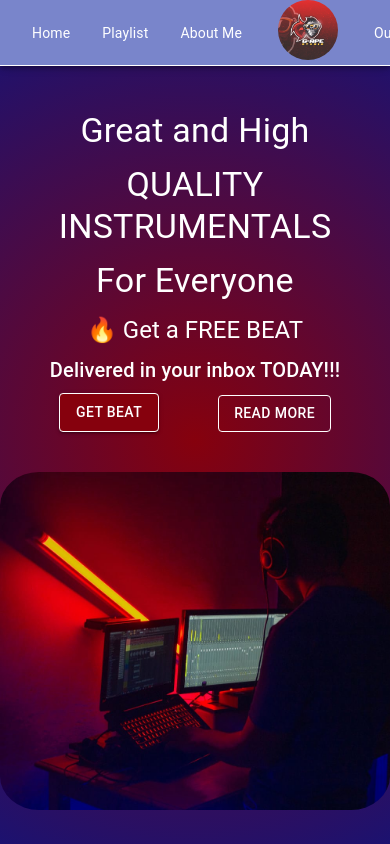
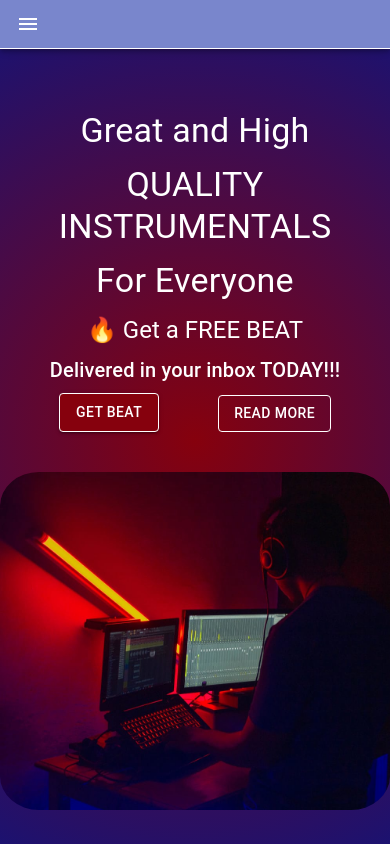
Before and after one commit to Gapestudio25/Music-producer-Landing-page, a React (Create React App) app: page / in a window 390 px wide. Shown: the top 844 px of the page. Built offline with nearby package versions, Linux system fonts and the light colour scheme.

Commit message:
Last refactors

```diff
--- a/src/App.js
+++ b/src/App.js
@@ -24,7 +24,6 @@ function App() {
   const classes = useStyles();
 
   return (
-    <React.Fragment>
     <div className={classes.body}>
       <Header/>
       <Main/>
@@ -40,7 +39,6 @@ function App() {
       <ContactUs/>
       <Footer/>
     </div>
-    </React.Fragment>
   );
 }
 
--- a/src/components/aboutMe/index.js
+++ b/src/components/aboutMe/index.js
@@ -9,8 +9,6 @@ import {
 
 const useStyles = makeStyles((theme) => ({
   aboutMe: {
-    // height: '100vh',
-    // background: '#0400EB',
     paddingBottom: theme.spacing(4),
     color: '#ffffff',
   },
@@ -28,7 +26,6 @@ const AboutMe = () => {
   const classes = useStyles();
 
   return (
-    <React.Fragment>
     <div id="aboutMe" className={classes.aboutMe}>
       <CssBaseline />
       <Container maxWidth="sm" component="main" className={classes.heroContent}>
@@ -57,7 +54,6 @@ const AboutMe = () => {
         </Grid>
       </Container>
     </div>
-    </React.Fragment>
   );
 };
 
--- a/src/components/contactUs/index.js
+++ b/src/components/contactUs/index.js
@@ -14,8 +14,6 @@ import {Phone, Email, LocationOn} from '@material-ui/icons';
 
 const useStyles = makeStyles((theme) => ({
   contactUs: {
-    // height: '100vh',
-    // background: '#FF0318',
     paddingBottom: theme.spacing(4),
     color: '#ffffff',
   },
@@ -80,7 +78,6 @@ const ContactUs = () => {
   const classes = useStyles();
 
   return (
-    <React.Fragment>
     <div id="contactUs" className={classes.contactUs}>
       <CssBaseline />
       <Container maxWidth="sm" component="main" className={classes.heroContent}>
@@ -163,7 +160,6 @@ const ContactUs = () => {
         </Grid>
       </Container>
     </div>
-    </React.Fragment>
   );
 };
 
--- a/src/components/footer/index.js
+++ b/src/components/footer/index.js
@@ -88,7 +88,6 @@ const Footer = () => {
   const classes = useStyles();
 
   return (
-    <React.Fragment>
     <Container maxWidth="xl" component="footer" className={classes.footer}>
       <Box>
         <Logo />
@@ -117,7 +116,6 @@ const Footer = () => {
         ))}
       </Grid>
     </Container>
-    </React.Fragment>
   );
 };
 
--- a/src/components/header/index.js
+++ b/src/components/header/index.js
@@ -1,9 +1,20 @@
-import React/*, {useState}*/ from 'react';
+import React, {useState} from 'react';
 import {
   Toolbar,
   Link,
   AppBar,
+  SwipeableDrawer,
+  List,
+  Hidden,
+  ListItem,
+  ListItemAvatar,
+  IconButton ,
+  ListItemText,
+  Avatar,
+  Divider,
 } from '@material-ui/core';
+import MenuIcon from '@material-ui/icons/Menu';
+import CloseIcon from '@material-ui/icons/Close';
 import {makeStyles} from '@material-ui/core/styles';
 import logo from '../../assets/logo.png';
 
@@ -26,11 +37,65 @@ const useStyles = makeStyles((theme) => ({
       borderRadius: '10px',
       textDecoration: 'none',
     },
+    [theme.breakpoints.down('sm')]: {
+      display: 'none',
+    },
   },
   logo: {
     borderRadius: '50%',
     width: '60px',
+    height: '60px',
     margin: '0 20px',
+    [theme.breakpoints.down('sm')]: {
+      display: 'none',
+    },
+  },
+  drawerLogo: {
+    width: theme.spacing(10),
+    height: theme.spacing(10),
+    marginLeft: 'auto',
+    marginRight: 'auto'
+  },
+  list: {
+    width: 250,
+  },
+  fullList: {
+    width: 'auto',
+  },
+  root: {
+    display: 'flex',
+  },
+  drawer: {
+    [theme.breakpoints.up('md')]: {
+      width: drawerWidth,
+      flexShrink: 0,
+    },
+  },
+  appBar: {
+    zIndex: theme.zIndex.drawer + 1,
+  },
+  menuButton: {
+    marginRight: theme.spacing(2),
+    [theme.breakpoints.up('md')]: {
+      display: 'none',
+    },
+  },
+  toolbar: theme.mixins.toolbar,
+  drawerPaper: {
+    width: drawerWidth,
+    background: '#7986cc',
+    color: '#ffffff',
+  },
+  content: {
+    flexGrow: 1,
+    padding: theme.spacing(3),
+  },
+  closeMenuButton: {
+    marginRight: 'auto',
+    marginLeft: 0,
+  },
+  divider: {
+    background: '#ffffff'
   },
 }));
 
@@ -65,21 +130,53 @@ const navigation = [
   }
 ];
 
+const ListItemLink = (props) => {
+  return <ListItem button component="a" {...props} />;
+}
+
+const drawerWidth = 240;
+
 const Header = () => {
   const classes = useStyles();
-  // const [open, setOpen] = useState(false);
+  const [mobileOpen, setMobileOpen] = useState(false);
 
-  // const handleDrawerOpen = () => {
-  //   setOpen(true);
-  // };
+  const handleDrawerToggle = () => {
+    setMobileOpen(!mobileOpen);
+  };
 
-  // const handleDrawerClose = () => {
-  //   setOpen(false);
-  // };
+  const drawer = (
+    <List>
+      <ListItemAvatar style={{marginBottom: '20px'}}>
+        <Avatar
+          src={logo}
+          alt="Logo"
+          className={classes.drawerLogo}
+        />
+      </ListItemAvatar>
+      <Divider className={classes.divider} />
+      {navigation.map((section, idx) => (
+        (section.title !== 'Logo') ?
+          <ListItemLink button key={idx} href={section.link}>
+            <ListItemText primary={section.title} />
+          </ListItemLink> :
+          null
+      ))}
+    </List>
+  );
 
   return (
-    <AppBar position="fixed">
+    <div className={classes.root}>
+      <AppBar position="fixed" className={classes.appBar}>
         <Toolbar component="nav" variant="dense" className={classes.toolbarSecondary}>
+          <IconButton
+            color="inherit"
+            aria-label="Open drawer"
+            edge="start"
+            onClick={handleDrawerToggle}
+            className={classes.menuButton}
+          >
+            <MenuIcon />
+          </IconButton>
           {navigation.map((section, idx) => (
             (section.title === 'Logo') ?
               <Link key={idx} href={section.link}>
@@ -98,6 +195,34 @@ const Header = () => {
           ))}
         </Toolbar>
       </AppBar>
+
+      <nav className={classes.drawer}>
+        <Hidden mdUp implementation="css">
+          <SwipeableDrawer
+            variant="temporary"
+            anchor="left"
+            open={mobileOpen}
+            onClose={handleDrawerToggle}
+            onOpen={handleDrawerToggle}
+            classes={{
+              paper: classes.drawerPaper,
+            }}
+            ModalProps={{
+              keepMounted: true,
+            }}
+          >
+            <IconButton
+              onClick={handleDrawerToggle}
+              className={classes.closeMenuButton}
+              color= 'inherit'
+            >
+              <CloseIcon/>
+            </IconButton>
+            {drawer}
+          </SwipeableDrawer>
+        </Hidden>
+      </nav>
+    </div>
   );
 };
 
--- a/src/components/main/index.js
+++ b/src/components/main/index.js
@@ -34,8 +34,6 @@ const useStyles = makeStyles((theme) => ({
       background: 'rgba(255, 255, 255, .3)',
     }
   },
-  // (Asphal) #0d050b, (Rojo) #ef0109, (Miliano Red) #a70510,
-  // (Navy Blue) #010075, (Red Devil) #86010d, (Silver Chalice) #a1a1a1,
 }));
 
 const Main = () => {
--- a/src/components/main/modal.js
+++ b/src/components/main/modal.js
@@ -69,41 +69,44 @@ const Modal = ({open, close}) => {
 
   const encode = (data) => {
     const formData = new FormData();
+
     Object.keys(data).forEach((k)=>{
-      formData.append(k,data[k])
+      formData.append(k,data[k]);
     });
-    return formData
-  }
+
+    return formData;
+  };
 
   const handleSubmit = e => {
-    const data = { "form-name": "contact", name, email }
+    const data = {'form-name': 'contact', name, email};
 
-    fetch("/", {
-      method: "POST",
-      // headers: { "Content-Type": 'multipart/form-data; boundary=random' },
-      body: encode(data)
+    fetch('/', {
+      method: 'POST',
+      body: encode(data),
     })
       .then(() => {
         handleCloseModal();
-        alert("Form Submission Successful!!");
+        alert('Form Submission Successful!!');
       })
       .catch(error => {
         handleCloseModal();
-        alert("Form Submission Failed!");
+        alert('Form Submission Failed!');
+        console.log(error);
       });
 
     e.preventDefault();
   };
 
   const handleChange = e => {
-    const {name, value} = e.target
+    const {name, value} = e.target;
+
     if (name === 'name'){
-      return setName(value)
+      return setName(value);
     }
     if (name === 'email'){
-      return setEmail(value)
+      return setEmail(value);
     }
-  }
+  };
 
   return (
     <ModalUi
--- a/src/components/ourTeam/index.js
+++ b/src/components/ourTeam/index.js
@@ -9,8 +9,6 @@ import {
 
 const useStyles = makeStyles((theme) => ({
   ourTeam: {
-    // height: '100vh',
-    //background: '#FF0318',
     paddingBottom: theme.spacing(4),
     color: '#ffffff',
   },
@@ -41,7 +39,6 @@ const OurTeam = () => {
   const classes = useStyles();
 
   return (
-    <React.Fragment>
     <div id="ourTeam" className={classes.ourTeam}>
       <CssBaseline />
       <Container maxWidth="sm" component="main" className={classes.heroContent}>
@@ -95,7 +92,6 @@ const OurTeam = () => {
         </Grid>
       </Container>
     </div>
-    </React.Fragment>
   );
 };
 
--- a/src/components/playlist/index.js
+++ b/src/components/playlist/index.js
@@ -12,7 +12,6 @@ const useStyles = makeStyles((theme) => ({
     padding: theme.spacing(6, 0, 4),
   },
   playlist: {
-    //background: '#FF0318',
     color: '#ffffff',
     paddingBottom: theme.spacing(4),
   },
@@ -27,7 +26,6 @@ const Playlist = () => {
   const classes = useStyles();
 
   return (
-    <React.Fragment>
     <div id="playlist" className={classes.playlist}>
       <CssBaseline />
       <Container maxWidth="sm" component="main" className={classes.heroContent}>
@@ -46,7 +44,6 @@ const Playlist = () => {
         </Grid>
       </Container>
     </div>
-    </React.Fragment>
   );
 };
 
--- a/src/components/pricing/index.js
+++ b/src/components/pricing/index.js
@@ -21,8 +21,6 @@ const useStyles = makeStyles((theme) => ({
     },
   },
   pricing: {
-    // height: '100vh',
-    //background: '#0400EB',
     paddingBottom: theme.spacing(4),
     color: '#ffffff'
   },
@@ -69,7 +67,6 @@ const tiers = [
   },
   {
     title: 'Standard Package',
-    subheader: 'Most popular',
     price: '20',
     description: `Lorem ipsum dolor sit amet, consectetur adipiscing elit.
     Maecenas libero ipsum, tincidunt mattis posuere eu, fermentum ac mauris.`,
@@ -92,7 +89,6 @@ export default function Pricing() {
   const classes = useStyles();
 
   return (
-    <React.Fragment>
     <div id="pricing" className={classes.pricing}>
       <CssBaseline />
       <Container maxWidth="sm" component="main" className={classes.heroContent}>
@@ -110,7 +106,6 @@ export default function Pricing() {
                   title={tier.title}
                   subheader={tier.subheader}
                   titleTypographyProps={{ align: 'center' }}
-                    subheaderTypographyProps={{ align: 'center' }}
                   className={classes.cardHeader}
                 />
                 <CardContent>
@@ -143,6 +138,5 @@ export default function Pricing() {
         </Grid>
       </Container>
     </div>
-    </React.Fragment>
   );
 }
--- a/src/index.js
+++ b/src/index.js
@@ -5,9 +5,9 @@ import App from './App';
 import * as serviceWorker from './serviceWorker';
 
 ReactDOM.render(
-  <React.StrictMode>
+  <>
     <App />
-  </React.StrictMode>,
+  </>,
   document.getElementById('root')
 );
 
```
Lines whose indentation alone changed are shown as unchanged.
